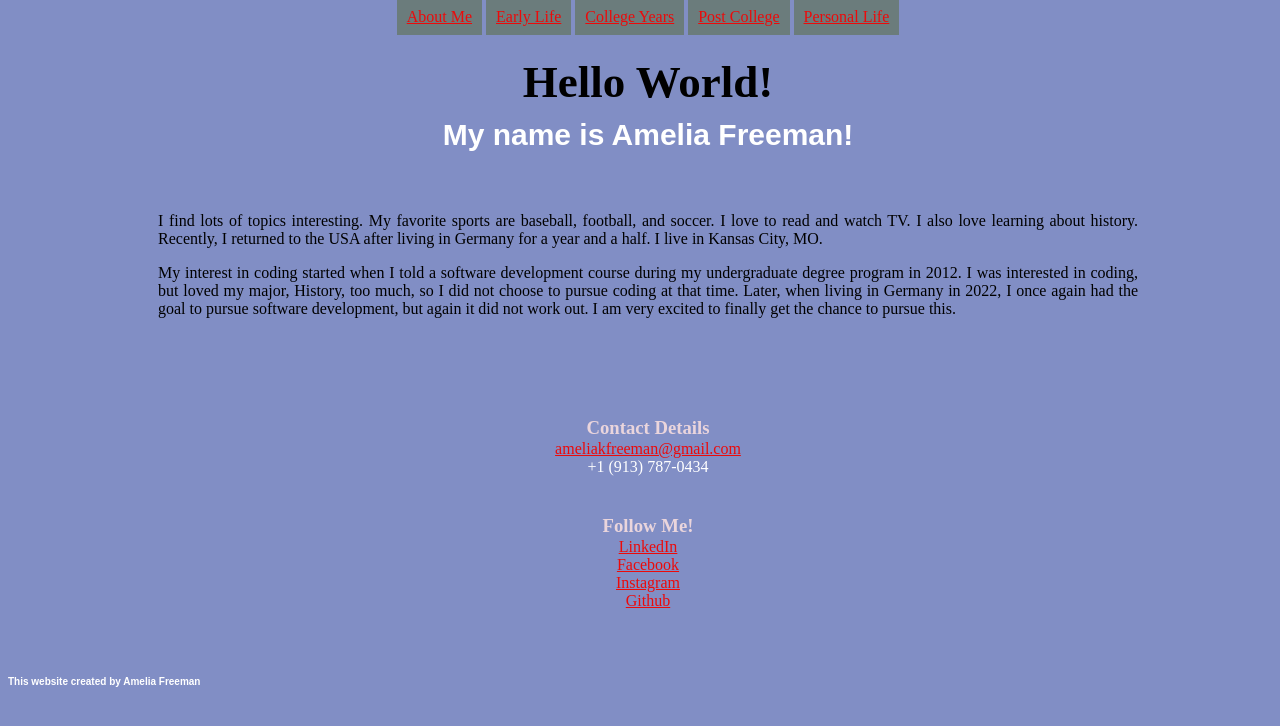
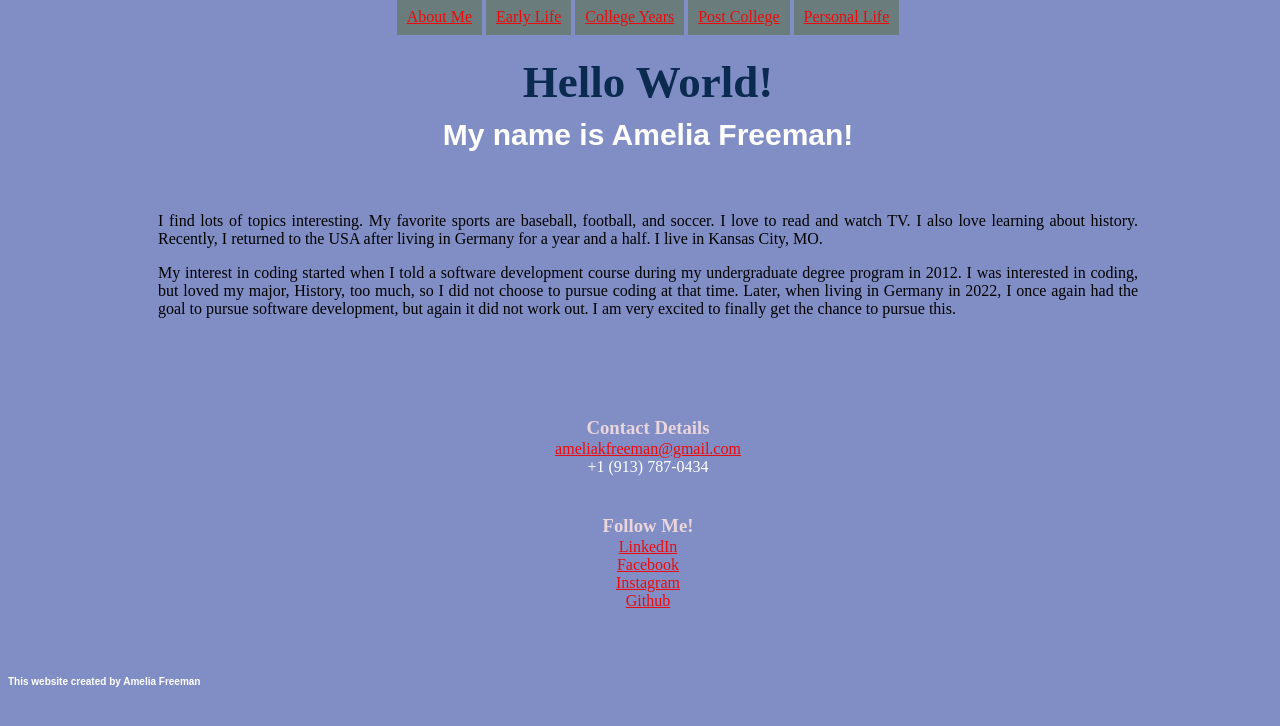
Before and after one commit to amsfreeman/amelia-freeman-personal-website, a plain HTML site: page index.html in a window 1280 px wide. Drawn offline with Linux system fonts and the light colour scheme.

Commit message:
additional css edits

```diff
--- a/style.css
+++ b/style.css
@@ -26,7 +26,7 @@ a:hover {
 }
 
 .greeting {
-    color: black;
+    color: #0b2a50;
     font-family: "Arial" Arial, sans-serif;
     font-size: 45px;
     text-align: center;
```
Also changed, not shown: script.js (+8 -0 lines).
